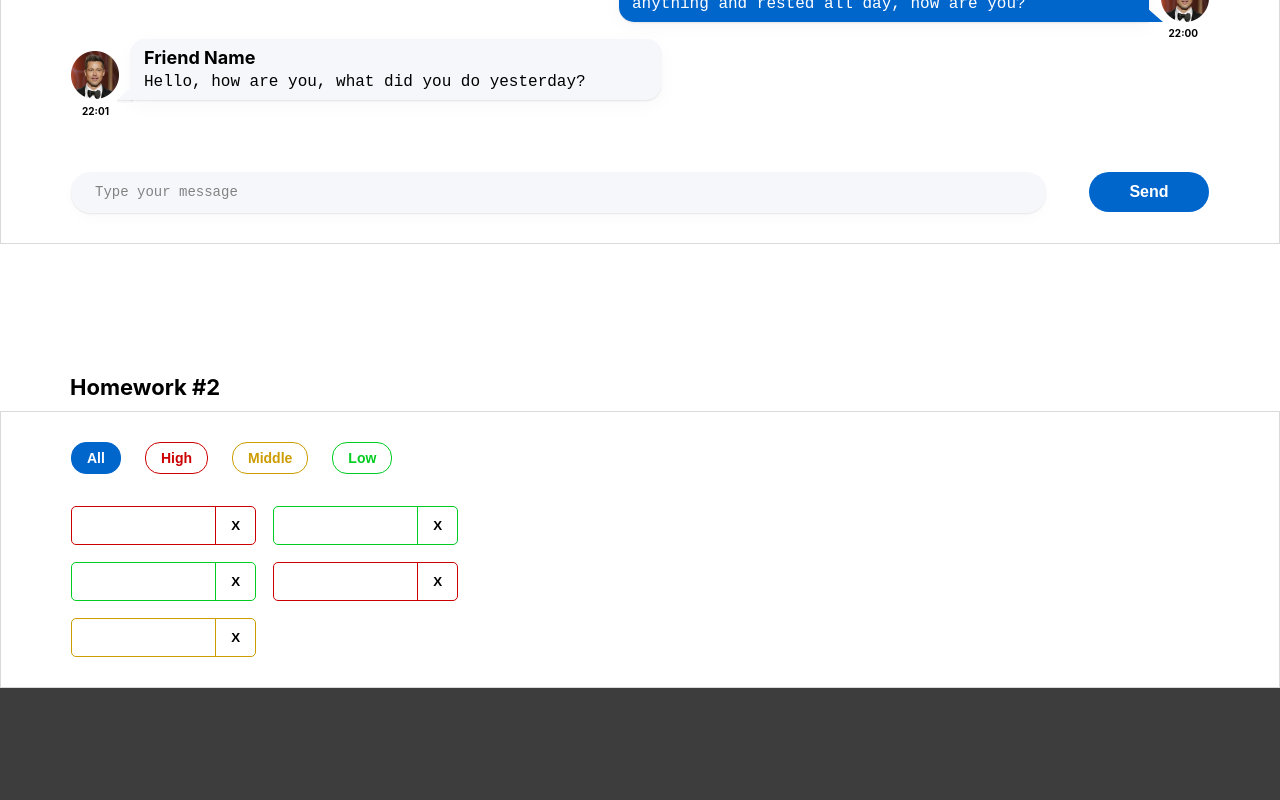
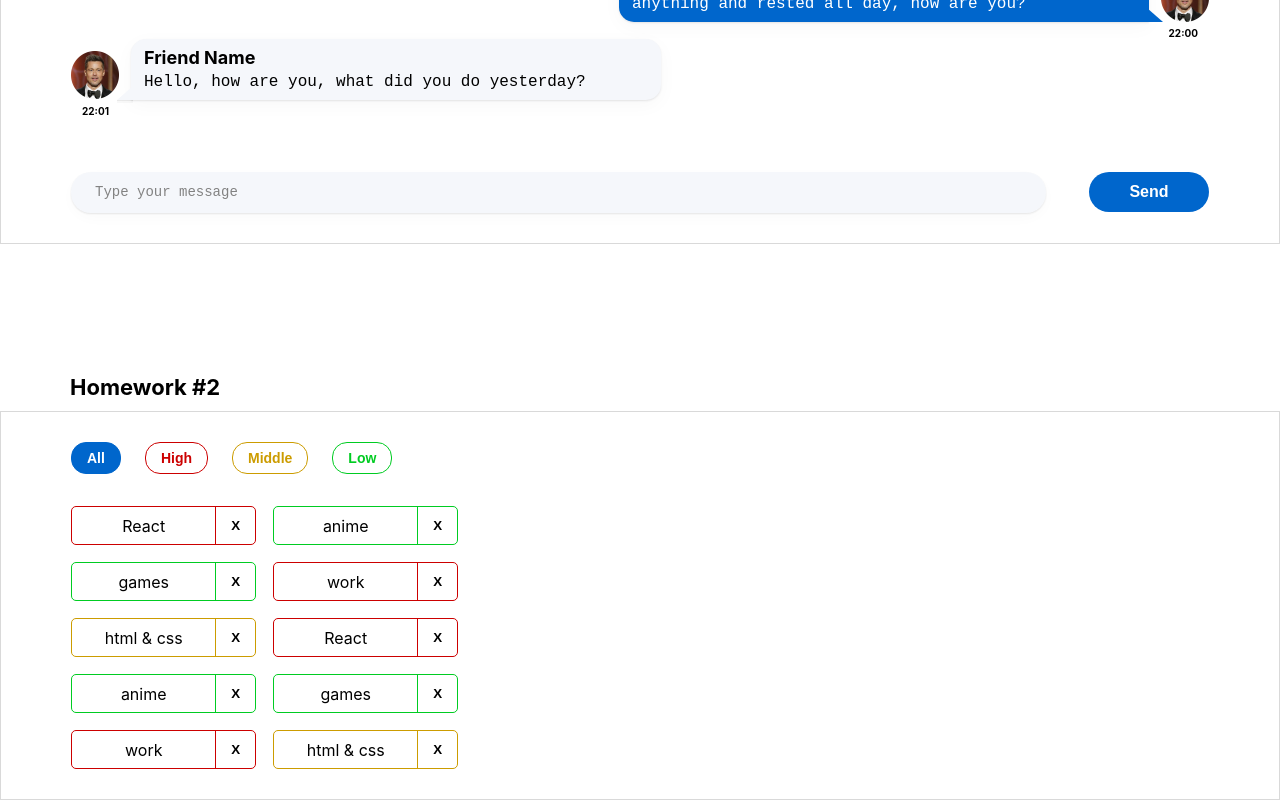
Before and after one commit to Photi31/homework-with-autotest, a React (Create React App) app: page / in a window 1280 px wide. Shown: the part 547-1347 px from the top of the page. Before the commit the page ends 1235 px from the top, so only its background shows below. Built offline with nearby package versions, Linux system fonts and the light colour scheme.

Commit message:
Homework is done

```diff
--- a/src/s2-homeworks/hw02/HW2.tsx
+++ b/src/s2-homeworks/hw02/HW2.tsx
@@ -32,6 +32,11 @@ const defaultAffairs: AffairType[] = [ // need to fix any
     {_id: 3, name: 'games', priority: 'low'},
     {_id: 4, name: 'work', priority: 'high'},
     {_id: 5, name: 'html & css', priority: 'middle'},
+    {_id: 6, name: 'React', priority: 'high'}, // студенты могут изменить содержимое name и количество элементов в массиве, ...priority не менять!
+    {_id: 7, name: 'anime', priority: 'low'},
+    {_id: 8, name: 'games', priority: 'low'},
+    {_id: 9, name: 'work', priority: 'high'},
+    {_id: 10, name: 'html & css', priority: 'middle'},
 ]
 
 // pure helper functions
@@ -58,7 +63,7 @@ function HW2() {
 
     const filteredAffairs = filterAffairs(affairs, filter)
     const deleteAffairCallback = (_id: number) => { // need to fix any
-        // need to fix
+        setAffairs(affairs.filter(af => af._id !== _id))// need to fix
     }
 
     return (
--- a/src/s2-homeworks/hw02/affairs/affair/Affair.tsx
+++ b/src/s2-homeworks/hw02/affairs/affair/Affair.tsx
@@ -10,8 +10,8 @@ type AffairPropsType = {
 }
 
 function Affair(props: AffairPropsType) {
-    const deleteCallback = () => {
-        // need to fix
+    const deleteCallback = (_id: number) => {
+        {props.deleteAffairCallback(_id)}// need to fix
     }
 
     const nameClass = s.name + ' ' + s2[props.affair.priority]
@@ -25,7 +25,7 @@ function Affair(props: AffairPropsType) {
         >
             <div id={'hw2-name-' + props.affair._id} className={nameClass}>
                 {/*создаёт студент*/}
-
+                {props.affair.name}
                 {/**/}
             </div>
             <div id={'hw2-priority-' + props.affair._id} hidden>
@@ -36,7 +36,7 @@ function Affair(props: AffairPropsType) {
                 id={'hw2-button-delete-' + props.affair._id}
                 className={buttonClass}
                 // need to fix
-
+                onClick={() => deleteCallback(props.affair._id)}
             >
                 {/*текст кнопки могут изменить студенты*/}
                 X
```
